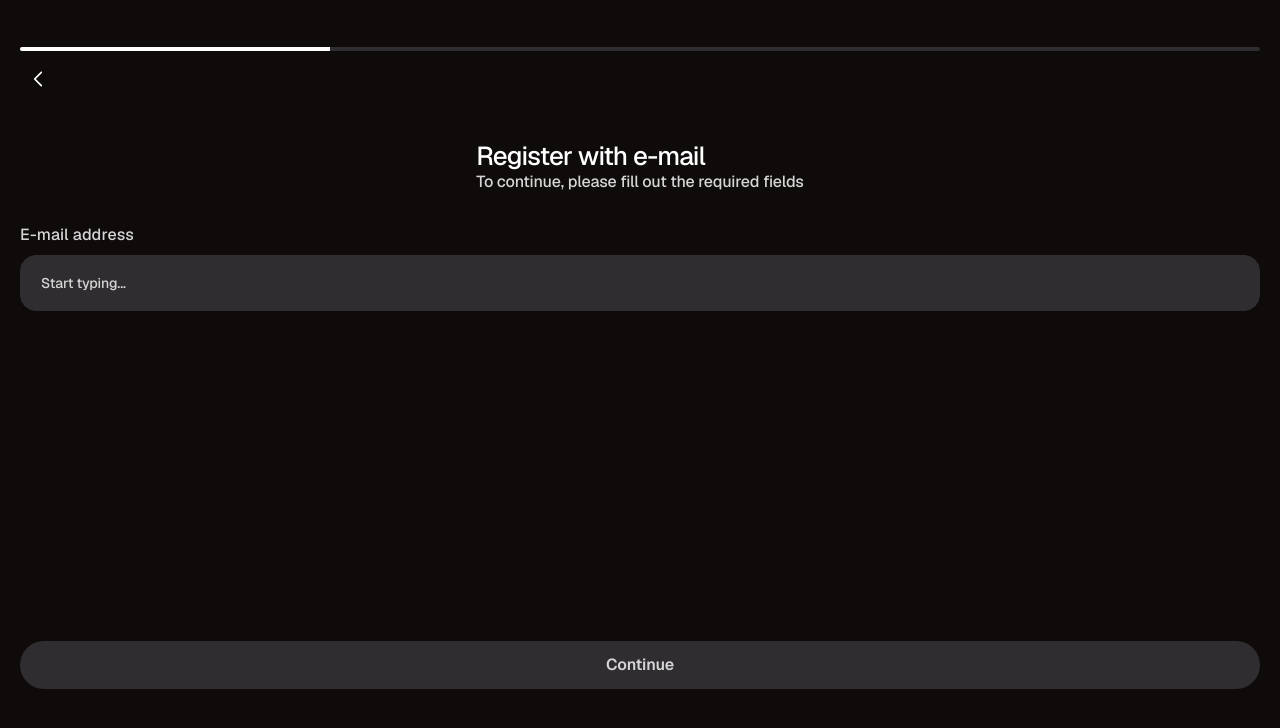
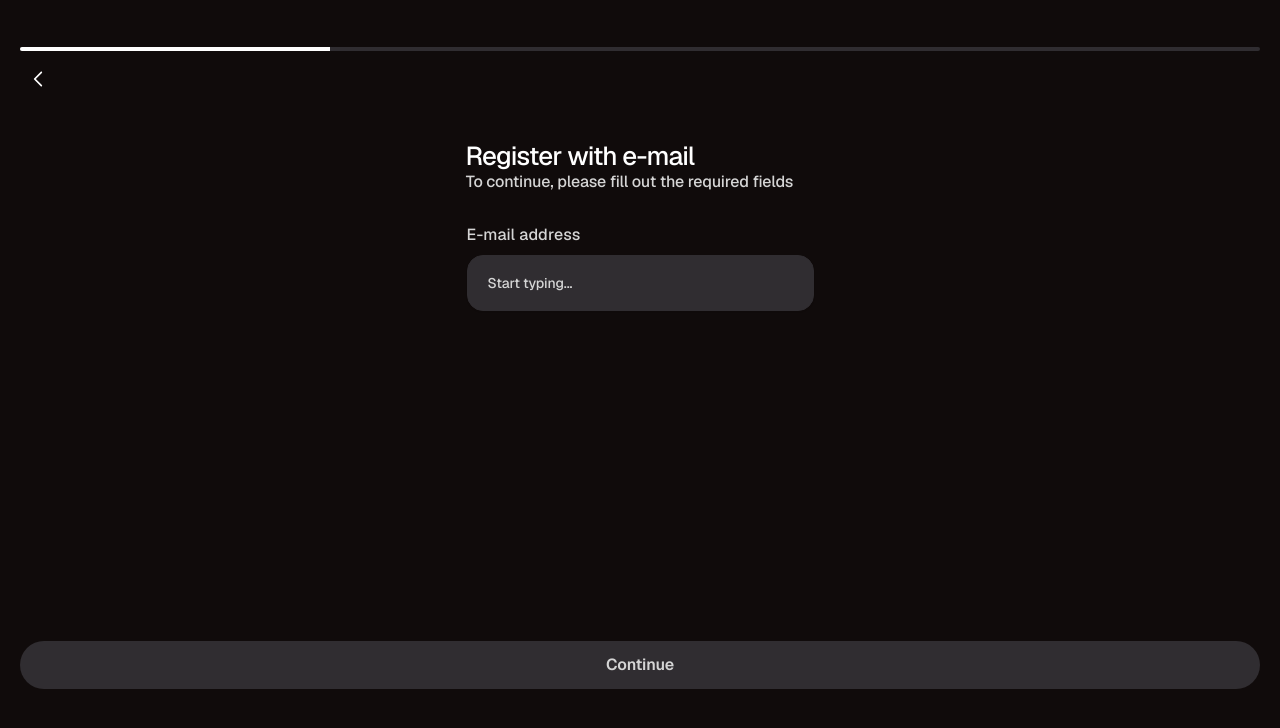
Before and after one commit to martinrosik/tattoo-app-v2, a React (Vite) app: page /register in a window 1280 px wide. Shown: the top 728 px of the page. Built offline with nearby package versions, Linux system fonts and the light colour scheme.

Commit message:
deleted useless divs in register components

```diff
--- a/src/@biz_auth/register/components/RegisterPageEmailStep.tsx
+++ b/src/@biz_auth/register/components/RegisterPageEmailStep.tsx
@@ -19,14 +19,12 @@ const RegisterPageEmailStep = ({ onNext, onValidChange }: Props) => {
 
   return (
     <>
-      <div>
-        <UiTitle className='!mt-[34px]'>Register with e-mail</UiTitle>
-        <UiSubTitle className='!mb-8'>
+      <UiTitle className='!mt-[34px] !mr-[120px]'>Register with e-mail</UiTitle>
+
+      <UiSubTitle className='!mb-8 !mr-[21px]'>
         To continue, please fill out the required fields
       </UiSubTitle>
-      </div>
 
-      <div className='w-full'>
       <UiInput
         labelText='E-mail address'
         type='email'
@@ -35,7 +33,6 @@ const RegisterPageEmailStep = ({ onNext, onValidChange }: Props) => {
         value={email}
         onChange={(e) => setEmail(e.target.value)}
       />
-      </div>
     </>
   )
 }
--- a/src/@biz_auth/register/components/RegisterPagePasswordStep.tsx
+++ b/src/@biz_auth/register/components/RegisterPagePasswordStep.tsx
@@ -27,8 +27,7 @@ const RegisterPagePasswordStep = ({ onBack, onNext, onValidChange }: Props) => {
         Set your password
       </UiTitle>
 
-      <div className='w-full space-y-4'>
-        <div>
+      <div className='space-y-6'>
         <UiInput
           labelText='Password'
           type='password'
@@ -37,9 +36,7 @@ const RegisterPagePasswordStep = ({ onBack, onNext, onValidChange }: Props) => {
           value={password}
           onChange={(e) => setPassword(e.target.value)}
         />
-        </div>
 
-        <div>
         <UiInput
           labelText='Confirm password'
           type='password'
@@ -49,7 +46,6 @@ const RegisterPagePasswordStep = ({ onBack, onNext, onValidChange }: Props) => {
           onChange={(e) => setConfirmPassword(e.target.value)}
         />
       </div>
-      </div>
     </>
   )
 }
--- a/src/@biz_auth/register/components/RegisterPageUsernameStep.tsx
+++ b/src/@biz_auth/register/components/RegisterPageUsernameStep.tsx
@@ -27,7 +27,6 @@ const RegisterPageUsernameStep = ({
         Choose your username
       </UiTitle>
 
-      <div className='w-full'>
       <UiInput
         labelText='Username'
         type='text'
@@ -36,7 +35,6 @@ const RegisterPageUsernameStep = ({
         value={username}
         onChange={(e) => setUsername(e.target.value.trim())}
       />
-      </div>
     </>
   )
 }
--- a/src/@biz_auth/register/components/RegisterPageVerificationCodeStep.tsx
+++ b/src/@biz_auth/register/components/RegisterPageVerificationCodeStep.tsx
@@ -26,6 +26,7 @@ const RegisterPageVerificationCodeStep = ({
   return (
     <>
       <UiTitle className='!mt-[34px]'>Enter verification code</UiTitle>
+
       <UiSubTitle className='!mb-8'>
         Enter the 5 digit code sent to your email
       </UiSubTitle>
```
Lines whose indentation alone changed are shown as unchanged.
